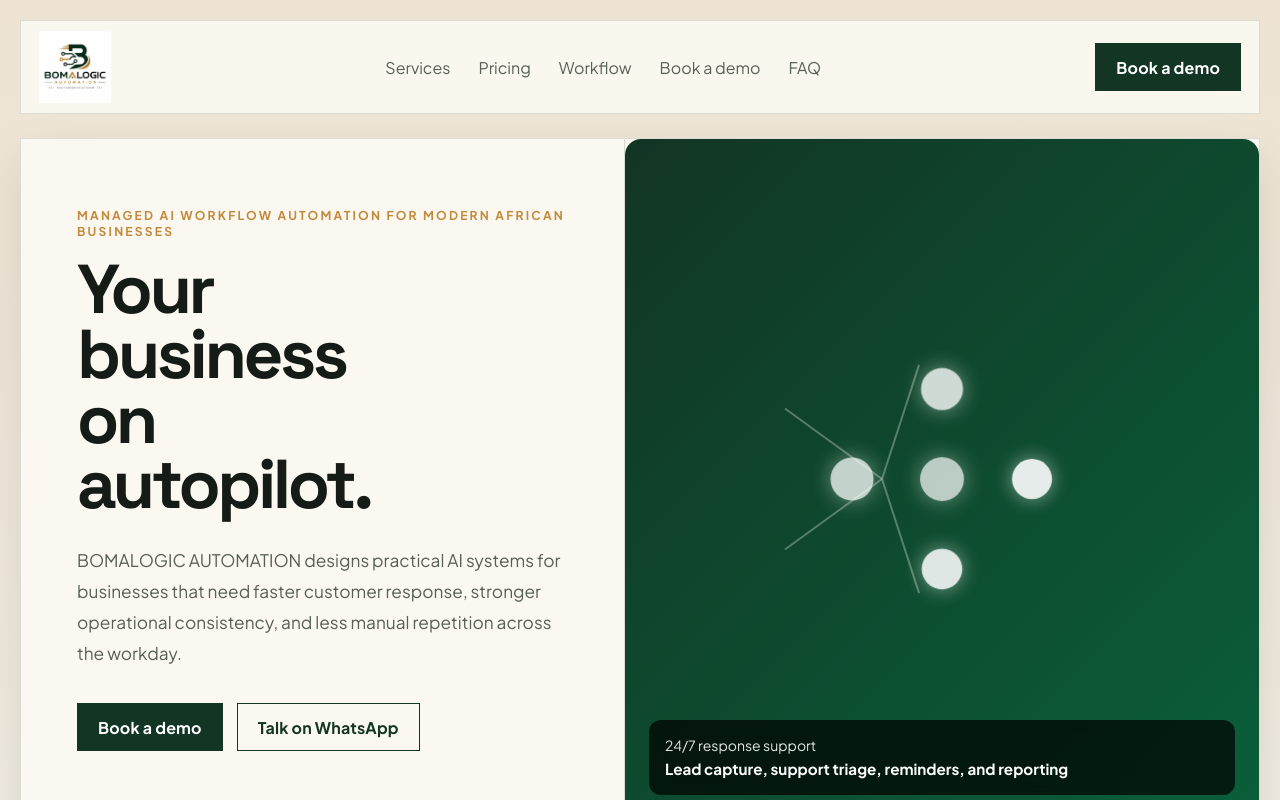
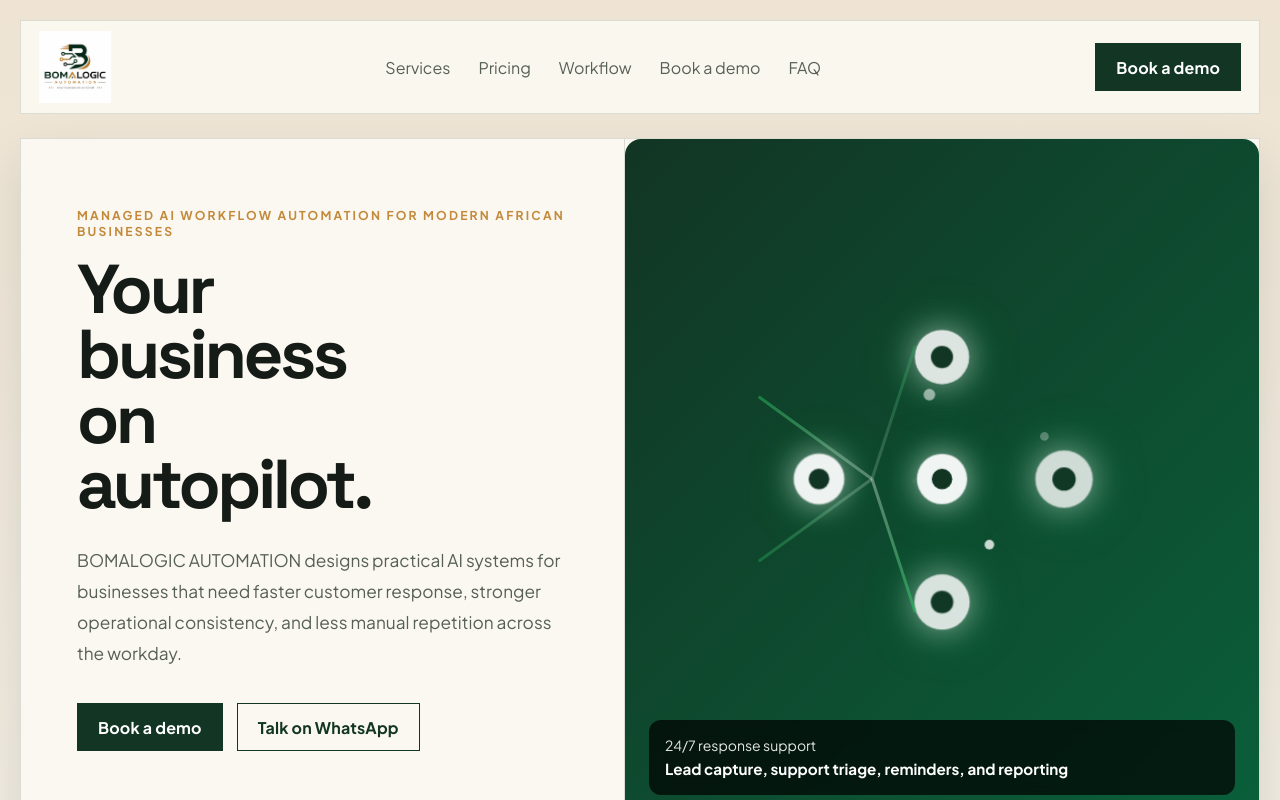
Before and after one commit to aiagency0246/bomalogic, a React (Vite) app: page / in a window 1280 px wide. Shown: the top 800 px of the page. Built offline with nearby package versions, Linux system fonts and the light colour scheme.

Commit message:
Enhance hero AI network design and fix favicon visibility

```diff
--- a/index.html
+++ b/index.html
@@ -8,7 +8,9 @@
       content="BOMALOGIC AUTOMATION builds practical AI systems that automate customer communication, workflows, and routine business operations."
     />
     <title>BOMALOGIC AUTOMATION</title>
-    <link rel="icon" type="image/webp" href="./logo-light.webp" />
+    <link rel="icon" type="image/png" href="./logo-light.png" sizes="32x32" />
+    <link rel="icon" type="image/png" href="./logo-light.png" sizes="16x16" />
+    <link rel="apple-touch-icon" href="./logo-light.png" />
     <link rel="preconnect" href="https://fonts.googleapis.com" />
     <link rel="preconnect" href="https://fonts.gstatic.com" crossorigin />
     <link
--- a/src/App.jsx
+++ b/src/App.jsx
@@ -415,6 +415,10 @@
                   <div className="connection conn-2"></div>
                   <div className="connection conn-3"></div>
                   <div className="connection conn-4"></div>
+                  <div className="data-particle particle-1"></div>
+                  <div className="data-particle particle-2"></div>
+                  <div className="data-particle particle-3"></div>
+                  <div className="data-particle particle-4"></div>
                 </div>
                 <div className="ai-badge">
                   <span>24/7 response support</span>
--- a/src/styles.css
+++ b/src/styles.css
@@ -819,41 +819,85 @@
 
 .ai-network {
   position: relative;
-  width: 300px;
-  height: 300px;
+  width: 350px;
+  height: 350px;
 }
 
 .node {
   position: absolute;
-  width: 40px;
-  height: 40px;
-  background: rgba(255, 255, 255, 0.9);
+  width: 50px;
+  height: 50px;
+  background: rgba(255, 255, 255, 0.95);
   border-radius: 50%;
-  box-shadow: 0 0 20px rgba(255, 255, 255, 0.5);
-  animation: pulse 2s ease-in-out infinite;
+  box-shadow: 0 0 30px rgba(255, 255, 255, 0.6), 0 0 60px rgba(34, 197, 94, 0.4);
+  animation: pulse 1s ease-in-out infinite;
 }
 
-.node-1 { top: 50%; left: 50%; transform: translate(-50%, -50%); animation-delay: 0s; }
-.node-2 { top: 20%; left: 50%; transform: translate(-50%, -50%); animation-delay: 0.4s; }
-.node-3 { top: 50%; left: 80%; transform: translate(-50%, -50%); animation-delay: 0.8s; }
-.node-4 { top: 80%; left: 50%; transform: translate(-50%, -50%); animation-delay: 1.2s; }
-.node-5 { top: 50%; left: 20%; transform: translate(-50%, -50%); animation-delay: 1.6s; }
+.node::before {
+  content: '';
+  position: absolute;
+  top: 50%;
+  left: 50%;
+  transform: translate(-50%, -50%);
+  width: 20px;
+  height: 20px;
+  background: var(--green);
+  border-radius: 50%;
+  animation: innerPulse 1s ease-in-out infinite;
+}
+
+.node-1 { top: 50%; left: 50%; transform: translate(-50%, -50%); animation-delay: 0s; z-index: 5; }
+.node-2 { top: 15%; left: 50%; transform: translate(-50%, -50%); animation-delay: 0.2s; }
+.node-3 { top: 50%; left: 85%; transform: translate(-50%, -50%); animation-delay: 0.4s; }
+.node-4 { top: 85%; left: 50%; transform: translate(-50%, -50%); animation-delay: 0.6s; }
+.node-5 { top: 50%; left: 15%; transform: translate(-50%, -50%); animation-delay: 0.8s; }
 
 .connection {
   position: absolute;
-  background: rgba(255, 255, 255, 0.3);
-  height: 2px;
+  background: linear-gradient(90deg, rgba(255, 255, 255, 0.4), rgba(34, 197, 94, 0.6));
+  height: 3px;
   transform-origin: left center;
+  animation: connectionPulse 1s ease-in-out infinite;
 }
 
-.conn-1 { top: 50%; left: 50%; width: 120px; transform: translate(-50%, -50%) rotate(-72deg); }
-.conn-2 { top: 50%; left: 50%; width: 120px; transform: translate(-50%, -50%) rotate(-144deg); }
-.conn-3 { top: 50%; left: 50%; width: 120px; transform: translate(-50%, -50%) rotate(72deg); }
-.conn-4 { top: 50%; left: 50%; width: 120px; transform: translate(-50%, -50%) rotate(144deg); }
+.conn-1 { top: 50%; left: 50%; width: 140px; transform: translate(-50%, -50%) rotate(-72deg); animation-delay: 0s; }
+.conn-2 { top: 50%; left: 50%; width: 140px; transform: translate(-50%, -50%) rotate(-144deg); animation-delay: 0.25s; }
+.conn-3 { top: 50%; left: 50%; width: 140px; transform: translate(-50%, -50%) rotate(72deg); animation-delay: 0.5s; }
+.conn-4 { top: 50%; left: 50%; width: 140px; transform: translate(-50%, -50%) rotate(144deg); animation-delay: 0.75s; }
+
+.data-particle {
+  position: absolute;
+  width: 8px;
+  height: 8px;
+  background: #fff;
+  border-radius: 50%;
+  animation: particleMove 2s linear infinite;
+}
+
+.particle-1 { top: 30%; left: 40%; animation-delay: 0s; }
+.particle-2 { top: 70%; left: 60%; animation-delay: 0.5s; }
+.particle-3 { top: 50%; left: 30%; animation-delay: 1s; }
+.particle-4 { top: 40%; left: 70%; animation-delay: 1.5s; }
 
 @keyframes pulse {
   0%, 100% { transform: translate(-50%, -50%) scale(1); opacity: 1; }
-  50% { transform: translate(-50%, -50%) scale(1.1); opacity: 0.8; }
+  50% { transform: translate(-50%, -50%) scale(1.15); opacity: 0.85; }
+}
+
+@keyframes innerPulse {
+  0%, 100% { transform: translate(-50%, -50%) scale(1); }
+  50% { transform: translate(-50%, -50%) scale(1.3); }
+}
+
+@keyframes connectionPulse {
+  0%, 100% { opacity: 0.4; }
+  50% { opacity: 0.9; }
+}
+
+@keyframes particleMove {
+  0% { transform: translate(0, 0) scale(1); opacity: 1; }
+  50% { transform: translate(20px, -20px) scale(1.5); opacity: 0.5; }
+  100% { transform: translate(40px, 0) scale(0.5); opacity: 0; }
 }
 
 .ai-badge {
```
